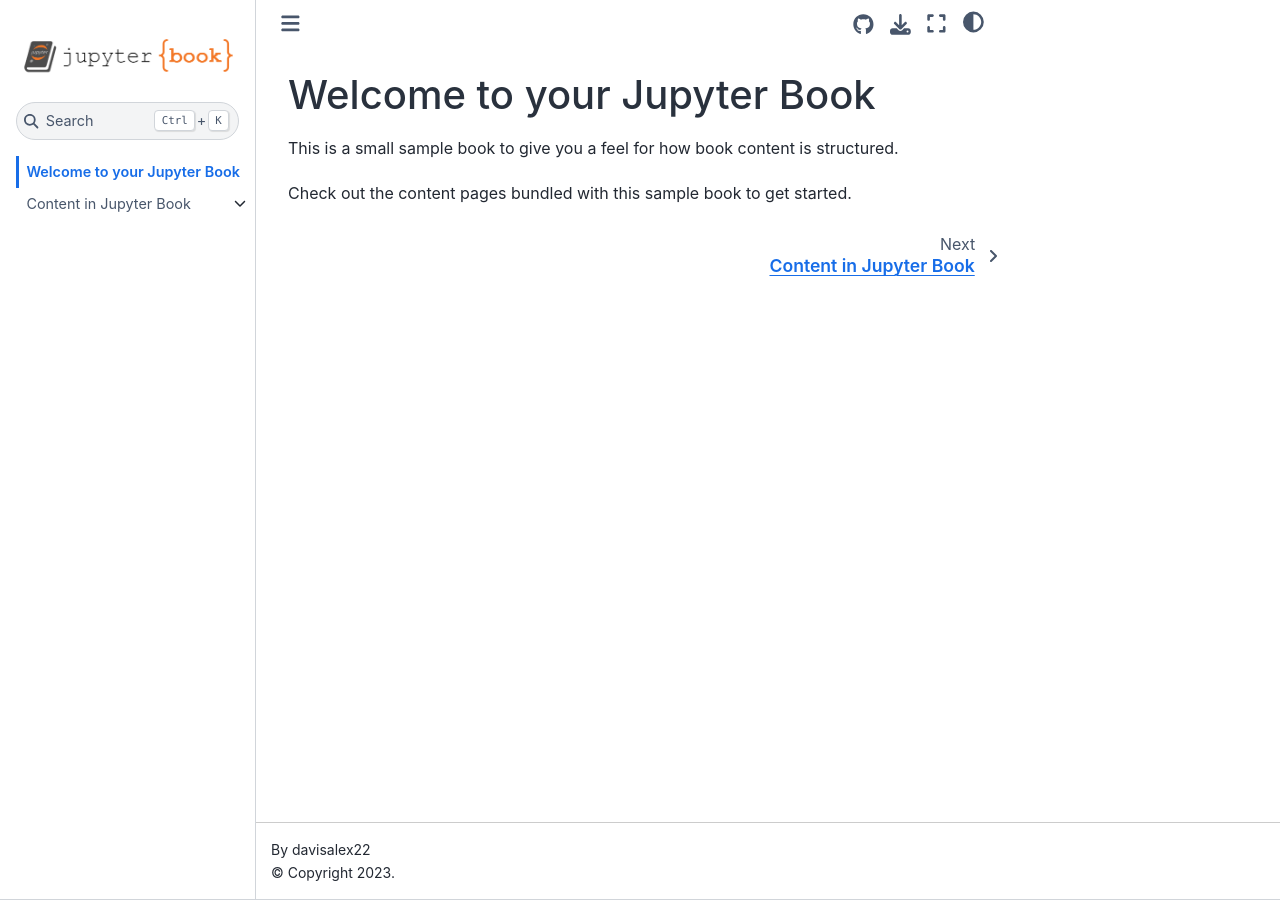
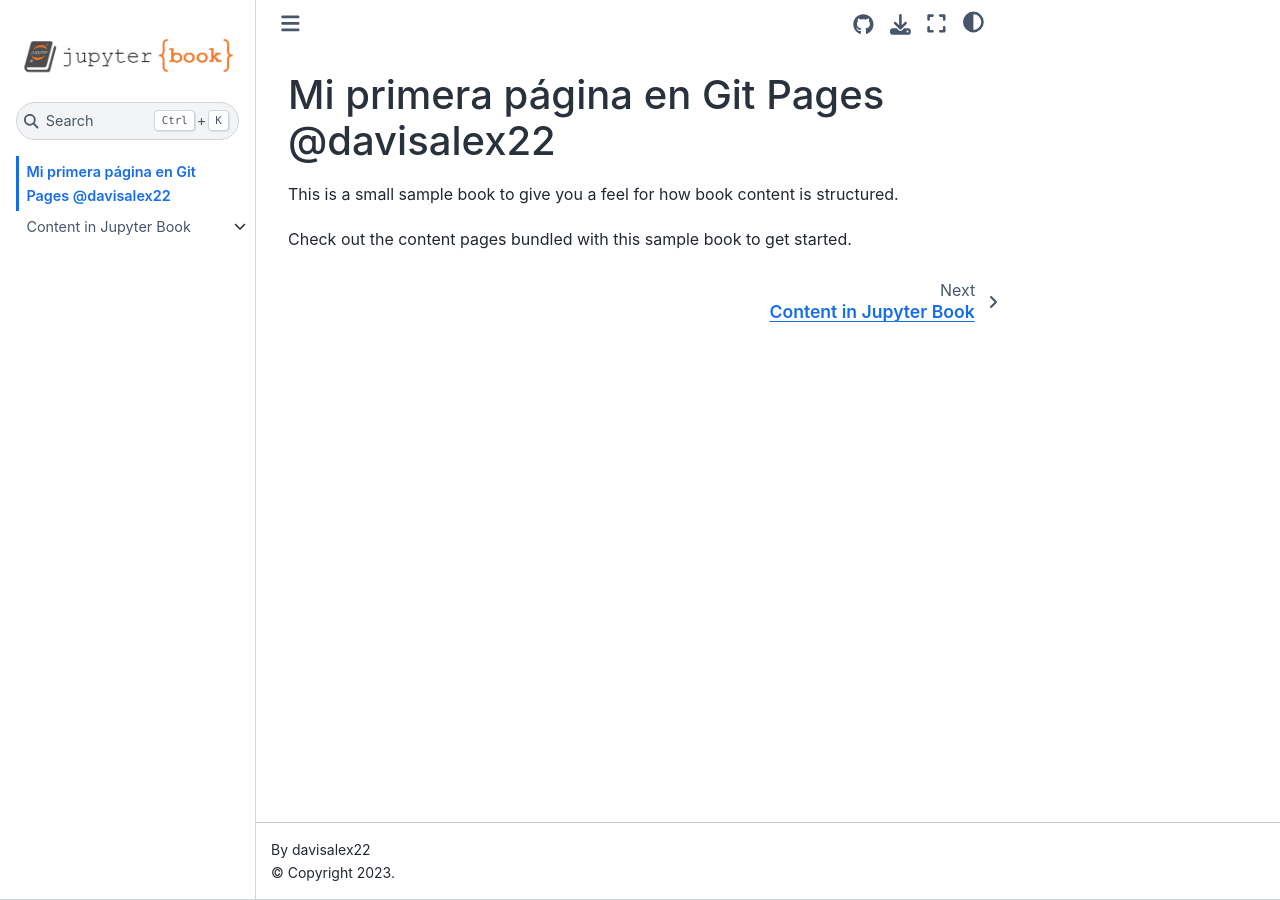
Before and after one commit to davisalex22/myBook, a Jupyter Book: the page built from intro.md, in a window 1280 px wide. Built offline with Jupyter Book 1.0.4 settings and Sphinx 7.4.7 and the Sphinx Book theme 1.1.4, drawn with Linux system fonts in a browser that asks for light colours.

Commit message:
Update intro.md

```diff
--- a/intro.md
+++ b/intro.md
@@ -1,4 +1,4 @@
-Welcome to your Jupyter Book
+Mi primera página en Git Pages @davisalex22
 ============================
 
 This is a small sample book to give you a feel for how book content is
```
